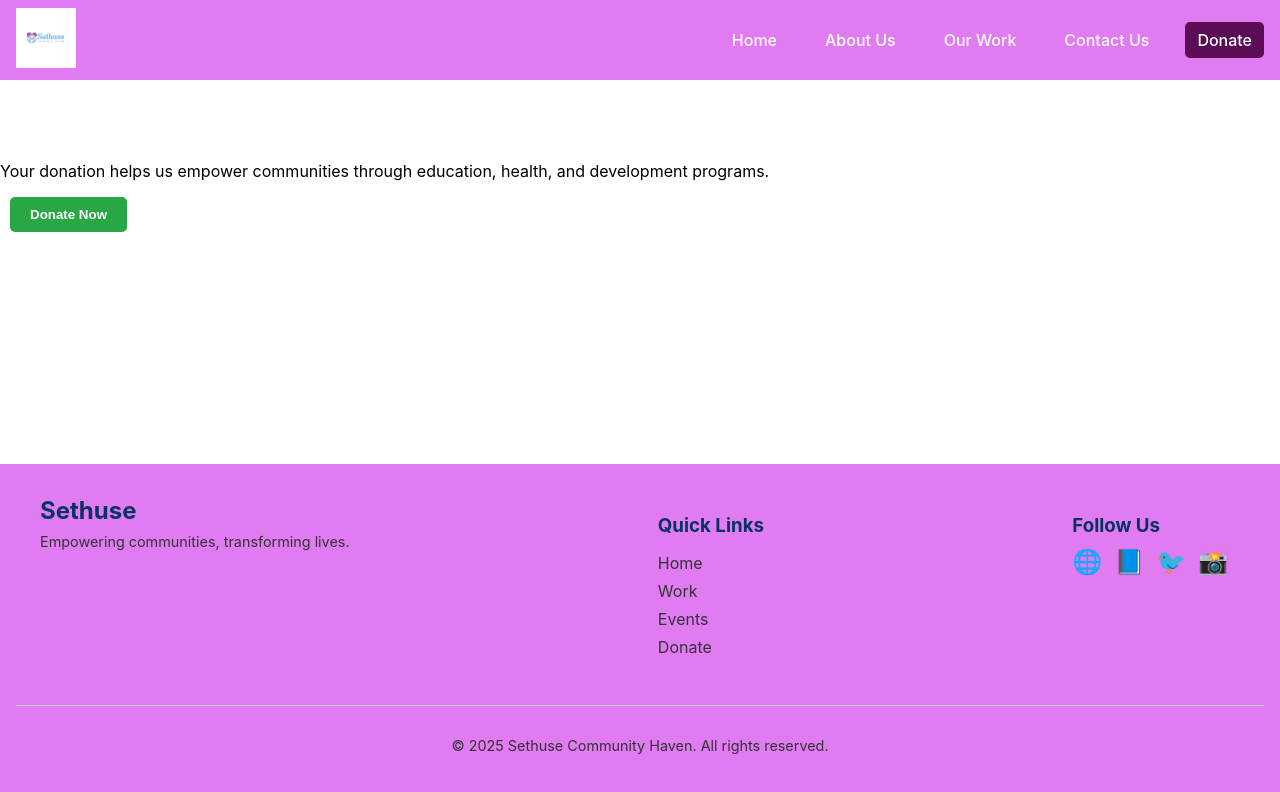
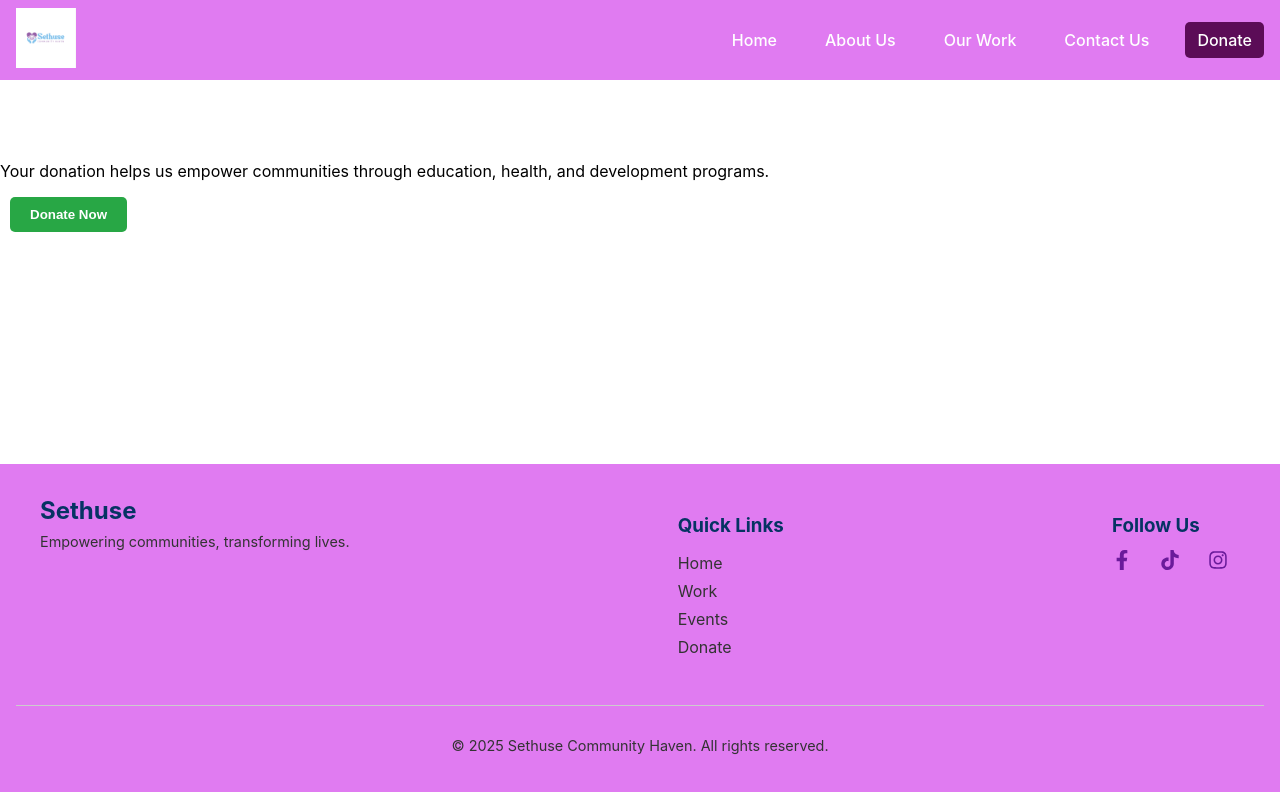
Before and after one commit to SmaSema/sethuse-website, a React (Create React App) app: page /donate in a window 1280 px wide. Shown: the top 792 px of the page. Built offline with nearby package versions, Linux system fonts and the light colour scheme.

Commit message:
Tenth  commit

```diff
--- a/src/components/Footer.css
+++ b/src/components/Footer.css
@@ -69,6 +69,23 @@
   padding-top: 1rem;
 }
 
+.footer-social .social-icons {
+  display: flex;
+  gap: 16px;
+  margin-top: 8px;
+  justify-content: center;
+}
+
+.footer-social .social-icons a {
+  color: #6a1b9a;
+  transition: color 0.3s ease;
+}
+
+.footer-social .social-icons a:hover {
+  color: #8e24aa;
+}
+
+
 @media (max-width: 768px) {
   .footer-container {
     flex-direction: column;
--- a/src/components/Footer.js
+++ b/src/components/Footer.js
@@ -2,6 +2,9 @@
 
 import React from 'react';
 import './Footer.css';
+import { FaFacebookF, FaInstagram } from 'react-icons/fa';
+import { SiTiktok } from 'react-icons/si';
+
 
 function Footer() {
   return (
@@ -26,14 +29,20 @@ function Footer() {
 
         {/* Right: Social media */}
         <div className="footer-social">
-          <h3>Follow Us</h3>
-          <div className="social-icons">
-            <a href="#"><span>🌐</span></a>
-            <a href="#"><span>📘</span></a>
-            <a href="#"><span>🐦</span></a>
-            <a href="#"><span>📸</span></a>
-          </div>
+        <h3>Follow Us</h3>
+        <div className="social-icons">
+            <a href="https://www.facebook.com/profile.php?id=100092553245300#" target="_blank" rel="noopener noreferrer">
+            <FaFacebookF size={20} />
+            </a>
+            <a href="https://www.tiktok.com/search?q=sethuse%20community%20haven&t=1751316789756" target="_blank" rel="noopener noreferrer">
+            <SiTiktok size={20} />
+            </a>
+            <a href="https://www.instagram.com/sethuse_community_haven_npo/" target="_blank" rel="noopener noreferrer">
+            <FaInstagram size={20} />
+            </a>
         </div>
+        </div>
+
       </div>
 
       <div className="footer-bottom">
```
